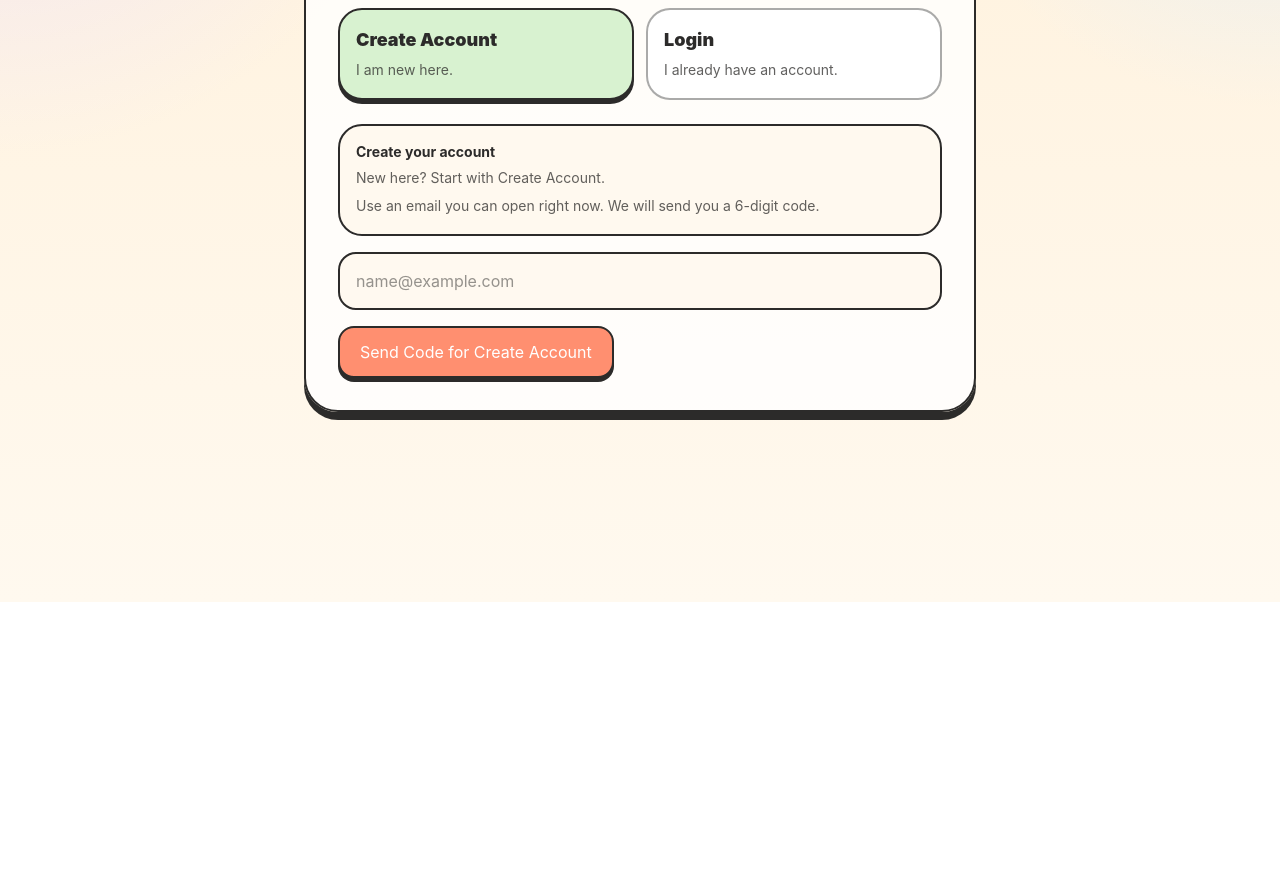
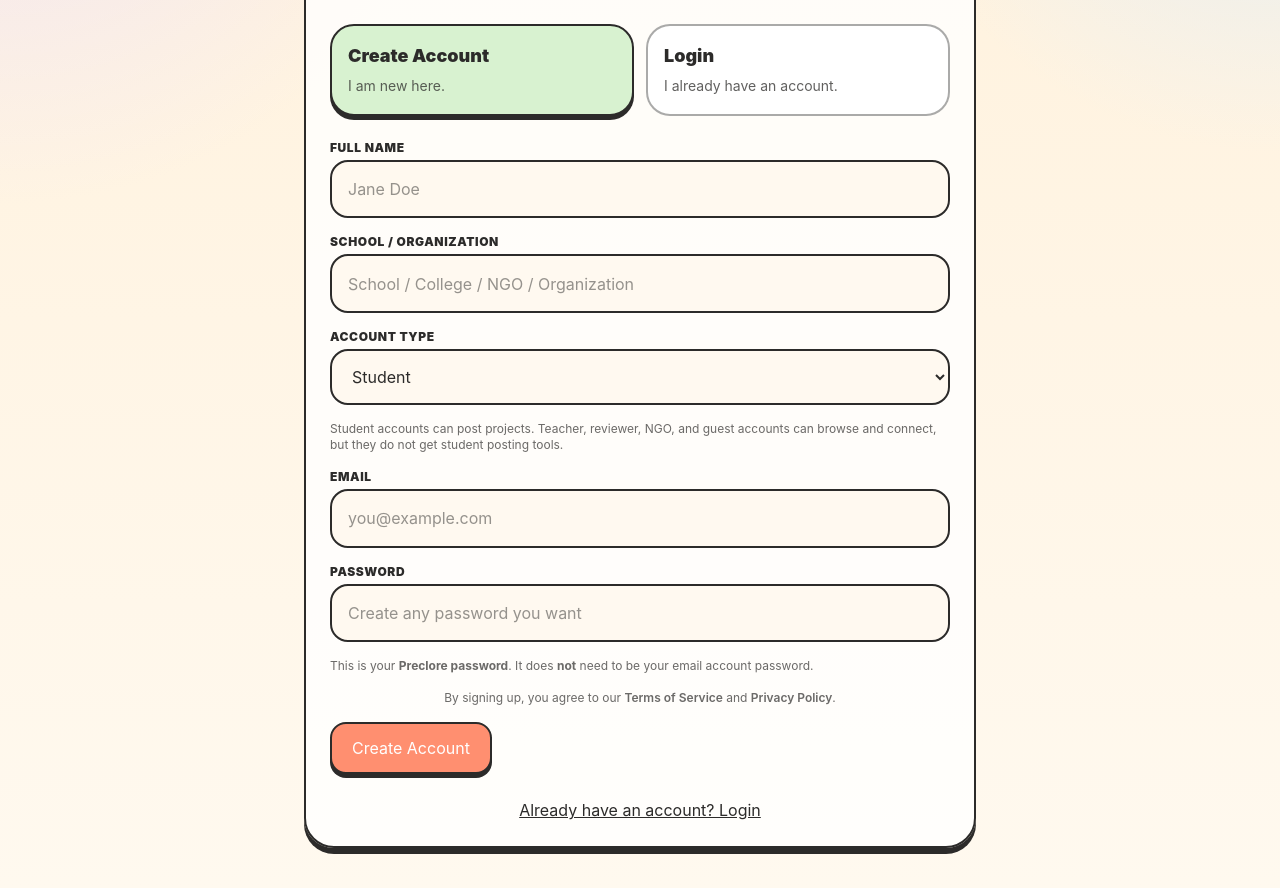
Before and after one commit to sai69692011-wq/Preclore, a Next.js app: page /auth in a window 1280 px wide. Shown: the part 280-1168 px from the top of the page. Before the commit the page ends 882 px from the top, so only its background shows below. Built offline with nearby package versions, Linux system fonts and the light colour scheme; no server answers.

Commit message:
Update otp-auth.jsx

```diff
--- a/components/ui/otp-auth.jsx
+++ b/components/ui/otp-auth.jsx
@@ -1,181 +1,281 @@
 'use client';
 
+import Link from 'next/link';
 import { useEffect, useMemo, useState } from 'react';
 import { useRouter } from 'next/navigation';
 import TactileButton from '@/components/ui/tactile-button';
 import { createClient } from '@/lib/supabase/browser';
 import { normalizeText } from '@/lib/utils';
 
-const AUTH_MODES = {
-  create: {
-    title: 'Create your account',
-    description: 'New here? Start with Create Account.',
-    helper: 'Use an email you can open right now. We will send you a 6-digit code.',
-    sendLabel: 'Send Code for Create Account',
-    verifyLabel: 'Create Account'
-  },
-  login: {
-    title: 'Login to your account',
-    description: 'Already have an account? Use Login.',
-    helper: 'Use the same email you used earlier.',
-    sendLabel: 'Send Code for Login',
-    verifyLabel: 'Login'
-  }
-};
-
 function isValidEmail(email) {
   return /^[^\s@]+@[^\s@]+\.[^\s@]+$/.test(normalizeText(email));
 }
 
-function getFriendlyAuthError(message, mode) {
-  const text = normalizeText(message).toLowerCase();
-
-  if (!text) {
-    return 'Something went wrong. Please try again.';
+function isValidPassword(password) {
+  return String(password || '').length >= 8;
 }
 
-  if (text.includes('signups not allowed')) {
-    return mode === 'login'
-      ? 'This email does not have an account yet. Use Create Account first.'
-      : 'New account creation is turned off right now.';
+function normalizeRole(role) {
+  if (role === 'student') return 'student';
+  if (role === 'teacher_reviewer') return 'mentor';
+  if (role === 'guest_viewer') return 'alumni_readonly';
+  return 'student';
 }
 
-  if (text.includes('invalid login credentials')) {
-    return mode === 'login'
-      ? 'That email could not be logged in. Check the email or use Create Account first.'
-      : 'That email could not be used right now. Please try again.';
+function simplifyAuthError(message = '') {
+  const lower = String(message).toLowerCase();
+
+  if (
+    lower.includes('password should contain') ||
+    lower.includes('uppercase') ||
+    lower.includes('lowercase') ||
+    lower.includes('special character') ||
+    lower.includes('number')
+  ) {
+    return 'Your password is being blocked by Supabase password rules. Please relax those rules in Supabase if you only want a simple password.';
   }
 
-  if (text.includes('otp') || text.includes('token') || text.includes('expired')) {
-    return 'That code is wrong or expired. Please try again or resend the code.';
+  if (lower.includes('invalid login credentials')) {
+    return 'That email or password does not match. Please try again.';
   }
 
-  return message;
+  if (lower.includes('user already registered')) {
+    return 'This email already has an account. Please use Login.';
+  }
+
+  return message || 'Something went wrong. Please try again.';
 }
 
 export default function OtpAuth() {
   const router = useRouter();
-  const [mode, setMode] = useState('create');
+  const supabase = useMemo(() => createClient(), []);
+
+  const [isSignUp, setIsSignUp] = useState(true);
   const [email, setEmail] = useState('');
-  const [otp, setOtp] = useState('');
-  const [step, setStep] = useState('email');
-  const [timer, setTimer] = useState(30);
+  const [password, setPassword] = useState('');
+  const [fullName, setFullName] = useState('');
+  const [schoolName, setSchoolName] = useState('');
+  const [role, setRole] = useState('student');
   const [loading, setLoading] = useState(false);
+  const [checkingSession, setCheckingSession] = useState(true);
+  const [currentUser, setCurrentUser] = useState(null);
   const [message, setMessage] = useState('');
-
-  const currentMode = AUTH_MODES[mode];
-  const canResend = step === 'verify' && timer === 0;
+  const [formError, setFormError] = useState('');
 
   const emailError = useMemo(() => {
     if (!email) return '';
-    return isValidEmail(email) ? '' : 'Enter a valid email address.';
+    return isValidEmail(email) ? '' : 'Please enter a valid email address.';
   }, [email]);
 
+  const passwordError = useMemo(() => {
+    if (!password) return '';
+    return isValidPassword(password) ? '' : 'Please use at least 8 characters.';
+  }, [password]);
+
   useEffect(() => {
-    if (step !== 'verify' || timer <= 0) return;
+    let mounted = true;
 
-    const interval = setInterval(() => {
-      setTimer((current) => (current > 0 ? current - 1 : 0));
-    }, 1000);
+    async function loadSession() {
+      const {
+        data: { session }
+      } = await supabase.auth.getSession();
 
-    return () => clearInterval(interval);
-  }, [step, timer]);
-
-  function handleModeChange(nextMode) {
-    setMode(nextMode);
-    setMessage('');
-
-    if (step === 'verify') {
-      setStep('email');
-      setOtp('');
-      setTimer(30);
-    }
+      if (!mounted) return;
+      setCurrentUser(session?.user ?? null);
+      setCheckingSession(false);
     }
 
-  async function handleSendOtp(event) {
-    event?.preventDefault();
+    loadSession();
+
+    const {
+      data: { subscription }
+    } = supabase.auth.onAuthStateChange((_event, session) => {
+      setCurrentUser(session?.user ?? null);
+    });
+
+    return () => {
+      mounted = false;
+      subscription.unsubscribe();
+    };
+  }, [supabase]);
+
+  async function ensureProfileRow(user, profileInput = {}) {
+    if (!user?.id) return;
+
+    const payload = {
+      id: user.id,
+      username: `researcher-${user.id.slice(0, 8)}`,
+      updated_at: new Date().toISOString()
+    };
+
+    if (profileInput.fullName !== undefined) {
+      payload.display_name = normalizeText(profileInput.fullName) || null;
+    }
+
+    if (profileInput.schoolName !== undefined) {
+      payload.school_name = normalizeText(profileInput.schoolName) || null;
+    }
+
+    if (profileInput.role !== undefined) {
+      payload.role = normalizeRole(profileInput.role);
+    }
+
+    await supabase.from('users').upsert(payload);
+  }
+
+  async function handleAuth(event) {
+    event.preventDefault();
+    setLoading(true);
+    setMessage('');
+    setFormError('');
 
     if (!isValidEmail(email)) {
-      setMessage('Enter a valid email address.');
+      setLoading(false);
+      setFormError('Please enter a valid email address.');
       return;
     }
 
-    setLoading(true);
-    setMessage('');
+    if (!isValidPassword(password)) {
+      setLoading(false);
+      setFormError('Please use at least 8 characters for your password.');
+      return;
+    }
 
-    const supabase = createClient();
-    const { error } = await supabase.auth.signInWithOtp({
-      email: normalizeText(email),
+    const cleanEmail = normalizeText(email);
+
+    if (isSignUp) {
+      if (!normalizeText(fullName)) {
+        setLoading(false);
+        setFormError('Please enter your full name.');
+        return;
+      }
+
+      const { data, error: signUpError } = await supabase.auth.signUp({
+        email: cleanEmail,
+        password,
         options: {
-        shouldCreateUser: mode === 'create'
+          data: {
+            full_name: normalizeText(fullName),
+            school_name: normalizeText(schoolName),
+            role: normalizeRole(role)
+          }
         }
       });
 
+      if (signUpError) {
         setLoading(false);
-
-    if (error) {
-      setMessage(getFriendlyAuthError(error.message, mode));
+        setFormError(simplifyAuthError(signUpError.message));
         return;
       }
 
-    setStep('verify');
-    setOtp('');
-    setTimer(30);
-    setMessage(`Code sent to ${normalizeText(email)}. Enter the 6-digit code from your email.`);
+      if (data?.user) {
+        await ensureProfileRow(data.user, { fullName, schoolName, role });
       }
 
-  async function handleVerifyOtp(event) {
-    event.preventDefault();
+      setLoading(false);
 
-    const cleanOtp = otp.replace(/\D/g, '').slice(0, 6);
-    if (cleanOtp.length !== 6) {
-      setMessage('Enter the full 6-digit code.');
+      if (data?.session) {
+        router.push('/profile');
+        router.refresh();
         return;
       }
 
-    setLoading(true);
-    setMessage('');
-
-    const supabase = createClient();
-    const { error } = await supabase.auth.verifyOtp({
-      email: normalizeText(email),
-      token: cleanOtp,
-      type: 'email'
-    });
-
-    setLoading(false);
-
-    if (error) {
-      setMessage(getFriendlyAuthError(error.message, mode));
+      setMessage(
+        'Your account has been created. If email confirmation is enabled in Supabase, please confirm your email first, then log in.'
+      );
+      setIsSignUp(false);
       return;
     }
 
+    const { data, error: signInError } = await supabase.auth.signInWithPassword({
+      email: cleanEmail,
+      password
+    });
+
+    if (signInError) {
+      setLoading(false);
+      setFormError(simplifyAuthError(signInError.message));
+      return;
+    }
+
+    if (data?.user) {
+      await ensureProfileRow(data.user);
+    }
+
+    setLoading(false);
     router.push('/profile');
     router.refresh();
   }
 
+  async function signOut() {
+    await supabase.auth.signOut();
+    setCurrentUser(null);
+    setMessage('Signed out successfully.');
+    setFormError('');
+  }
+
+  if (checkingSession) {
     return (
-    <div className="mx-auto max-w-2xl rounded-[34px] border-2 border-ink bg-white/80 p-8 shadow-[0_8px_0_0_rgba(44,43,42,1)]">
+      <div className="mx-auto max-w-2xl rounded-[30px] border-2 border-ink bg-white/80 p-6 shadow-[0_6px_0_0_rgba(44,43,42,1)]">
+        <p className="text-sm font-semibold text-ink">Checking your session...</p>
+      </div>
+    );
+  }
+
+  if (currentUser) {
+    return (
+      <div className="mx-auto max-w-2xl rounded-[30px] border-2 border-ink bg-white/80 p-6 shadow-[0_6px_0_0_rgba(44,43,42,1)]">
+        <div className="text-xs font-black uppercase tracking-[0.3em] text-forest">
+          Signed In
+        </div>
+
+        <h1 className="mt-3 text-3xl font-black text-ink">You are already logged in</h1>
+        <p className="mt-2 break-all text-sm text-ink/80">{currentUser.email}</p>
+
+        {message ? (
+          <div className="mt-4 rounded-2xl border-2 border-ink bg-butter p-3 text-sm font-semibold text-ink">
+            {message}
+          </div>
+        ) : null}
+
+        <div className="mt-6 flex flex-wrap gap-3">
+          <TactileButton onClick={() => router.push('/profile')} variant="primary">
+            Go to My Profile
+          </TactileButton>
+          <TactileButton onClick={signOut} variant="ghost">
+            Sign Out
+          </TactileButton>
+        </div>
+      </div>
+    );
+  }
+
+  return (
+    <div className="mx-auto max-w-2xl rounded-[30px] border-2 border-ink bg-white/80 p-6 shadow-[0_6px_0_0_rgba(44,43,42,1)]">
       <div className="text-xs font-black uppercase tracking-[0.3em] text-forest">
         Create Account / Login
       </div>
 
-      <h1 className="mt-3 text-4xl font-black text-ink">
-        {step === 'email' ? 'Create account first, or login' : 'Enter your code'}
+      <h1 className="mt-3 text-3xl font-black text-ink">
+        {isSignUp ? 'Create your account' : 'Login to your account'}
       </h1>
 
       <p className="mt-3 text-sm leading-7 text-ink/80">
-        {step === 'email'
-          ? 'If you are new, use Create Account first. If you already joined before, use Login.'
-          : `Enter the 6-digit code sent to ${normalizeText(email)}.`}
+        {isSignUp
+          ? 'New here? Create your account first with your email, your own Preclore password, and a few basic details.'
+          : 'Already have an account? Log in with the email and password you created for Preclore.'}
       </p>
 
       <div className="mt-6 grid gap-3 sm:grid-cols-2">
         <button
           type="button"
-          onClick={() => handleModeChange('create')}
+          onClick={() => {
+            setIsSignUp(true);
+            setFormError('');
+            setMessage('');
+          }}
           className={`rounded-[24px] border-2 p-4 text-left transition ${
-            mode === 'create'
+            isSignUp
               ? 'border-ink bg-mint shadow-[0_4px_0_0_rgba(44,43,42,1)]'
               : 'border-ink/40 bg-white'
           }`}
@@ -186,9 +286,13 @@ export default function OtpAuth() {
 
         <button
           type="button"
-          onClick={() => handleModeChange('login')}
+          onClick={() => {
+            setIsSignUp(false);
+            setFormError('');
+            setMessage('');
+          }}
           className={`rounded-[24px] border-2 p-4 text-left transition ${
-            mode === 'login'
+            !isSignUp
               ? 'border-ink bg-butter shadow-[0_4px_0_0_rgba(44,43,42,1)]'
               : 'border-ink/40 bg-white'
           }`}
@@ -198,21 +302,76 @@ export default function OtpAuth() {
         </button>
       </div>
 
-      {step === 'email' ? (
-        <form className="mt-6 space-y-4" onSubmit={handleSendOtp}>
-          <div className="rounded-[24px] border-2 border-ink bg-paper p-4">
-            <div className="text-sm font-bold text-ink">{currentMode.title}</div>
-            <div className="mt-1 text-sm leading-6 text-ink/75">{currentMode.description}</div>
-            <div className="mt-1 text-sm leading-6 text-ink/75">{currentMode.helper}</div>
+      {message ? (
+        <div className="mt-4 rounded-2xl border-2 border-ink bg-butter p-3 text-sm font-semibold text-ink">
+          {message}
+        </div>
+      ) : null}
+
+      <form onSubmit={handleAuth} className="mt-6 space-y-4">
+        {isSignUp ? (
+          <>
+            <div>
+              <label className="mb-1 block text-xs font-black uppercase tracking-wider text-ink">
+                Full Name
+              </label>
+              <input
+                type="text"
+                value={fullName}
+                onChange={(event) => setFullName(event.target.value)}
+                required={isSignUp}
+                className="field"
+                placeholder="Jane Doe"
+              />
             </div>
 
+            <div>
+              <label className="mb-1 block text-xs font-black uppercase tracking-wider text-ink">
+                School / Organization
+              </label>
               <input
+                type="text"
+                value={schoolName}
+                onChange={(event) => setSchoolName(event.target.value)}
                 className="field"
+                placeholder="School / College / NGO / Organization"
+              />
+            </div>
+
+            <div>
+              <label className="mb-1 block text-xs font-black uppercase tracking-wider text-ink">
+                Account Type
+              </label>
+              <select
+                value={role}
+                onChange={(event) => setRole(event.target.value)}
+                className="field"
+              >
+                <option value="student">Student</option>
+                <option value="teacher_reviewer">Teacher / Reviewer / NGO</option>
+                <option value="guest_viewer">Guest / Viewer</option>
+              </select>
+            </div>
+
+            <p className="text-xs text-ink/70">
+              Student accounts can post projects. Teacher, reviewer, NGO, and guest accounts can browse and connect, but they do not get student posting tools.
+            </p>
+          </>
+        ) : null}
+
+        <div>
+          <label className="mb-1 block text-xs font-black uppercase tracking-wider text-ink">
+            Email
+          </label>
+          <input
             type="email"
-            placeholder="name@example.com"
             value={email}
             onChange={(event) => setEmail(event.target.value)}
+            required
+            className="field"
+            placeholder="you@example.com"
           />
+        </div>
 
         {emailError ? (
           <div className="rounded-2xl border-2 border-ink bg-peach p-3 text-sm font-semibold text-ink">
@@ -220,64 +379,80 @@ export default function OtpAuth() {
           </div>
         ) : null}
 
-          <TactileButton
-            type="submit"
-            disabled={loading || Boolean(emailError) || !email}
-            variant="primary"
+        <div>
+          <label className="mb-1 block text-xs font-black uppercase tracking-wider text-ink">
+            Password
+          </label>
+          <input
+            type="password"
+            value={password}
+            onChange={(event) => setPassword(event.target.value)}
+            required
+            className="field"
+            placeholder="Create any password you want"
+          />
+        </div>
+
+        <p className="text-xs text-ink/70">
+          This is your <strong>Preclore password</strong>. It does <strong>not</strong> need to be your email account password.
+        </p>
+
+        {passwordError ? (
+          <div className="rounded-2xl border-2 border-ink bg-peach p-3 text-sm font-semibold text-ink">
+            {passwordError}
+          </div>
+        ) : null}
+
+        {formError ? (
+          <div className="rounded-2xl border-2 border-ink bg-peach p-3 text-sm font-semibold text-ink">
+            {formError}
+          </div>
+        ) : null}
+
+        {isSignUp ? (
+          <p className="mt-4 text-center text-xs text-ink/70">
+            By signing up, you agree to our{' '}
+            <Link
+              href="/terms"
+              className="font-semibold underline transition-opacity hover:opacity-80"
             >
-            {loading ? 'Sending...' : currentMode.sendLabel}
-          </TactileButton>
-        </form>
-      ) : (
-        <form className="mt-6 space-y-4" onSubmit={handleVerifyOtp}>
-          <input
-            className="field text-center text-lg tracking-[0.4em]"
-            type="text"
-            inputMode="numeric"
-            maxLength={6}
-            placeholder="123456"
-            value={otp}
-            onChange={(event) => setOtp(event.target.value.replace(/\D/g, '').slice(0, 6))}
-          />
+              Terms of Service
+            </Link>{' '}
+            and{' '}
+            <Link
+              href="/privacy"
+              className="font-semibold underline transition-opacity hover:opacity-80"
+            >
+              Privacy Policy
+            </Link>
+            .
+          </p>
+        ) : null}
 
         <div className="flex flex-wrap gap-3">
           <TactileButton
             type="submit"
-              disabled={loading || otp.length !== 6}
+            disabled={loading || Boolean(emailError) || Boolean(passwordError)}
             variant="primary"
           >
-              {loading ? 'Checking...' : currentMode.verifyLabel}
-            </TactileButton>
-
-            <TactileButton
-              type="button"
-              disabled={!canResend || loading}
-              onClick={handleSendOtp}
-              variant="secondary"
-            >
-              {canResend ? 'Resend Code' : `Resend in ${timer}s`}
+            {loading ? 'Processing...' : isSignUp ? 'Create Account' : 'Login'}
           </TactileButton>
         </div>
+      </form>
 
+      <div className="mt-6 text-center">
         <button
           type="button"
-            className="text-sm font-semibold text-ink/70 underline"
           onClick={() => {
-              setStep('email');
-              setOtp('');
+            setIsSignUp(!isSignUp);
+            setFormError('');
             setMessage('');
           }}
+          className="text-sm font-semibold underline transition-opacity hover:opacity-80"
         >
-            Change email
+          {isSignUp ? 'Already have an account? Login' : "Don't have an account? Create one"}
         </button>
-        </form>
-      )}
-
-      {message ? (
-        <div className="mt-4 rounded-2xl border-2 border-ink bg-butter p-3 text-sm font-semibold text-ink">
-          {message}
       </div>
-      ) : null}
     </div>
   );
 }
```
Lines whose indentation alone changed are shown as unchanged.
